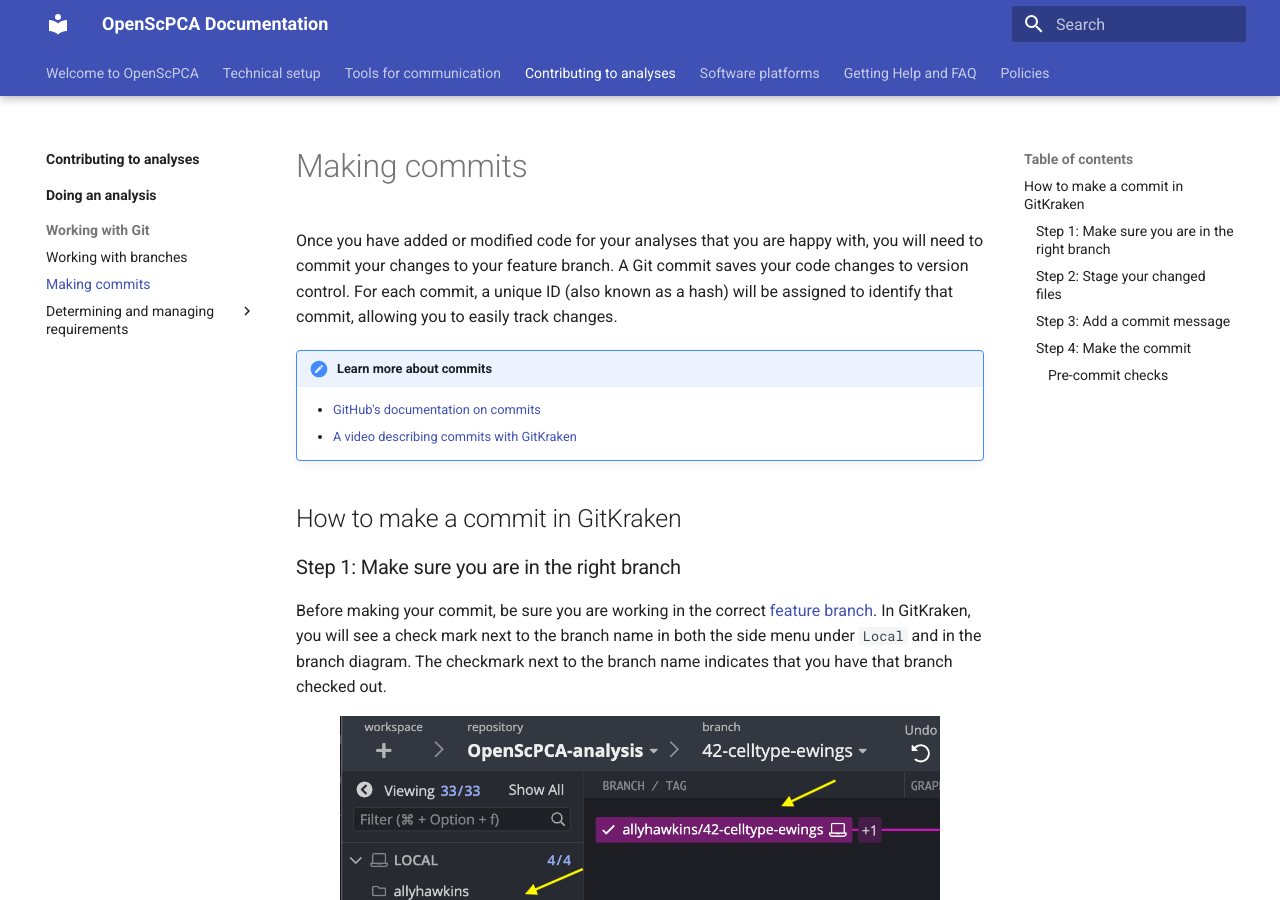
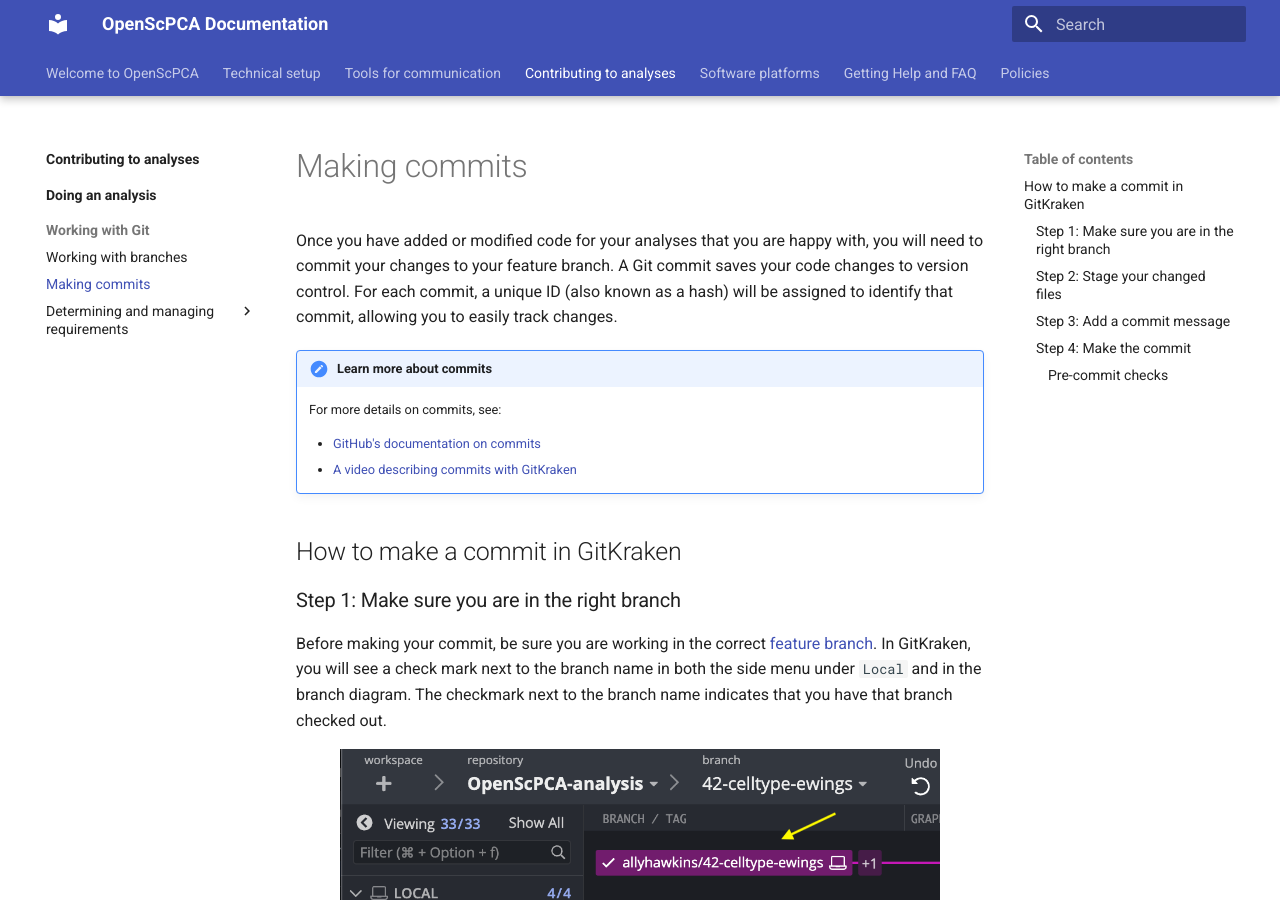
Before and after one commit to AlexsLemonade/OpenScPCA-analysis, an MkDocs documentation site: the page built from docs/contributing-to-analyses/working-with-git/making-commits.md, in a window 1280 px wide and 900 px high. Built offline with MkDocs 1.6.1 and Material for MkDocs 9.7.7, drawn with Linux system fonts in a browser that asks for light colours.

Commit message:
add for more details on commits to note

```diff
--- a/docs/contributing-to-analyses/working-with-git/making-commits.md
+++ b/docs/contributing-to-analyses/working-with-git/making-commits.md
@@ -5,6 +5,8 @@
 For each commit, a unique ID (also known as a hash) will be assigned to identify that commit, allowing you to easily track changes.
 
 !!! note "Learn more about commits"
+
+    For more details on commits, see:
 
     - [GitHub's documentation on commits](https://docs.github.com/en/pull-requests/committing-changes-to-your-project/creating-and-editing-commits/about-commits)
     - [A video describing commits with GitKraken](https://www.youtube.com/watch?v=XfDbGgSwa5I)
```
